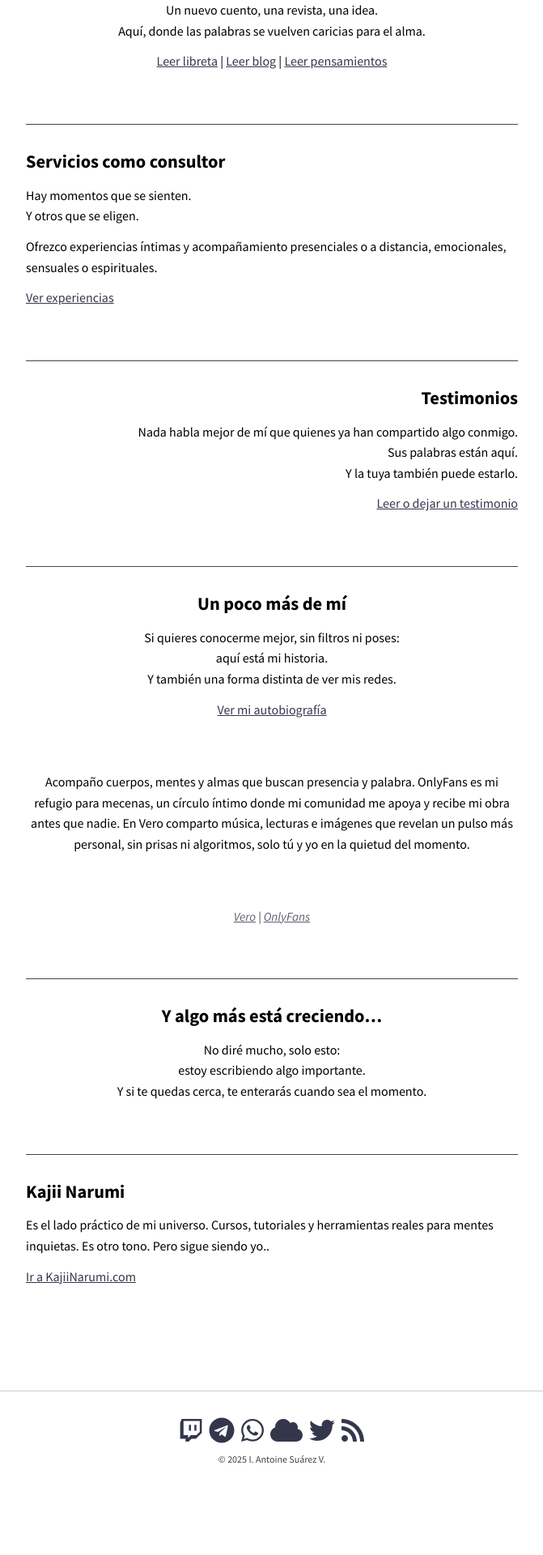
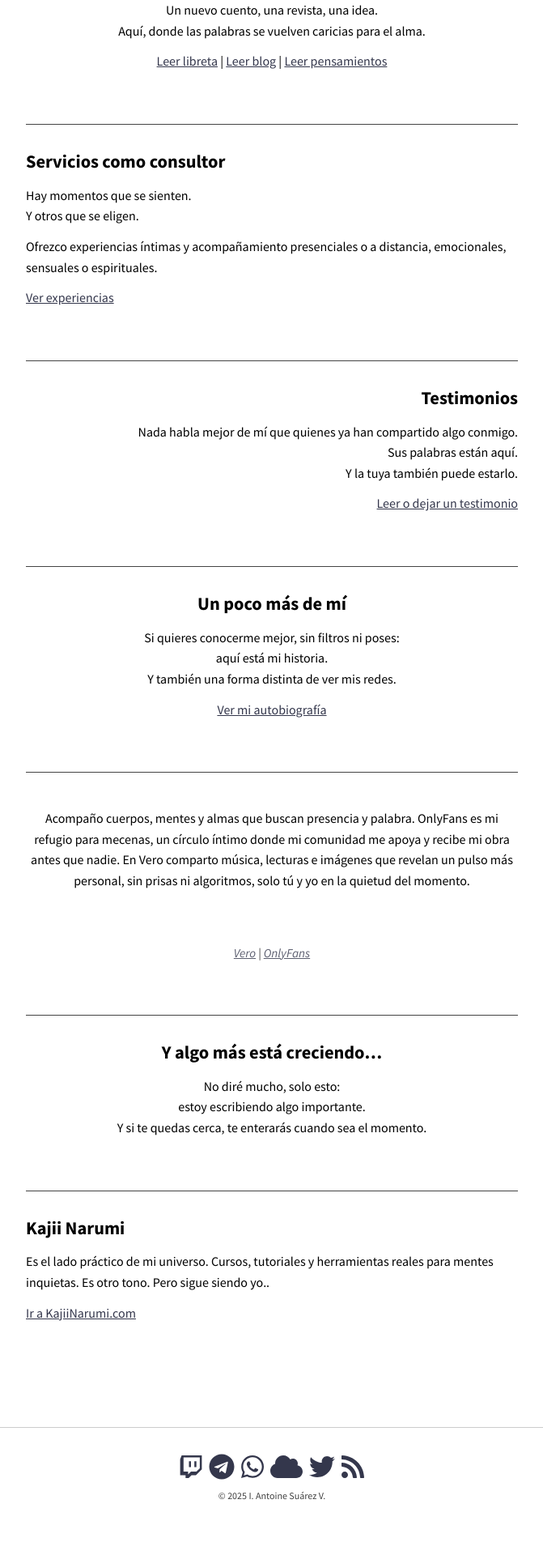
Before and after one commit to KajiiNarumi/iasuarezv, a Jekyll site: the page built from index.html, in a window 1280 px wide. Shown: the part 963-2883 px from the top of the page at 81% size, without its empty margins (304-975 px from the left). Built offline with Jekyll 4.4.1, drawn with Linux system fonts in a browser that asks for light colours; nearby versions of some CDN libraries; the list of posts is cut into pages by our own code; before the commit the page ends 2838 px from its top, so only the background shows below that.

Commit message:
Update index.html

```diff
--- a/index.html
+++ b/index.html
@@ -63,7 +63,7 @@ entries_layout: list
 
 
 
-  <section class="text-center">
+  <section class="text-center bloque">
     <p>Acompaño cuerpos, mentes y almas que buscan presencia y palabra. OnlyFans es mi refugio para mecenas, un círculo íntimo donde mi comunidad me apoya y recibe mi obra antes que nadie. En Vero comparto música, lecturas e imágenes que revelan un pulso más personal, sin prisas ni algoritmos, solo tú y yo en la quietud del momento.</p>
   </section>
 
```
